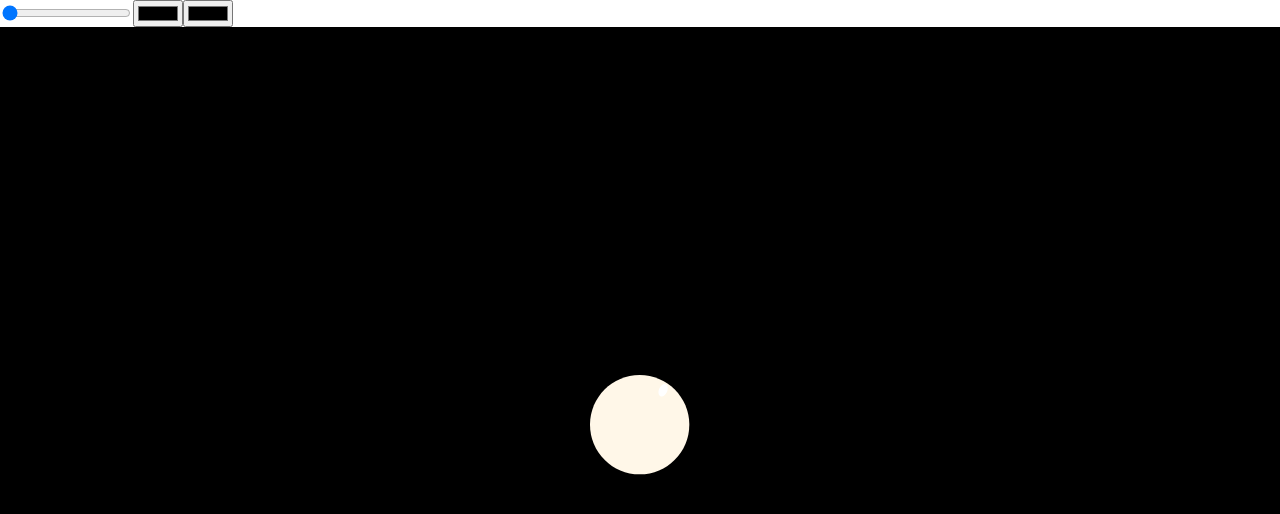
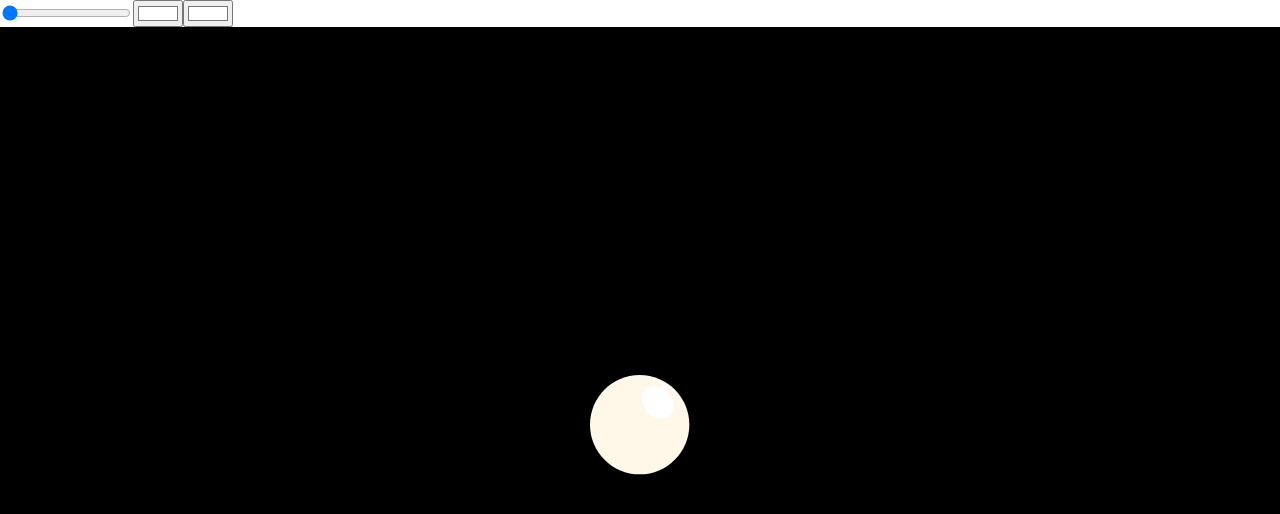
Before and after one commit to admhpr/happy-halloween-2021, a Vue app: page / in a window 1280 px wide. Shown: the top 514 px of the page. Built offline with nearby package versions, Linux system fonts and the light colour scheme.

Commit message:
feat: added color picker

```diff
--- a/src/App.vue
+++ b/src/App.vue
@@ -30,8 +30,8 @@ export default {
   data() {
     return {
       eyeAmount: 1,
-      irisColor: "",
-      pupilColor: "",
+      irisColor: "#FFFFFF",
+      pupilColor: "#FFFFFF",
     };
   },
   methods: {
--- a/src/Eye.vue
+++ b/src/Eye.vue
@@ -47,17 +47,14 @@ export default defineComponent({
     },
     irisColor: {
       type: String,
-      default: "#2A0D3B",
     },
     pupilColor: {
       type: String,
-      default: "#7860AA",
     },
   },
   setup(props) {
     const { x: mouseX, y: mouseY } = useMouse();
     const { width, height } = useWindowSize();
-
     const eye = ref(null);
     const rotationDegrees = ref(0);
     const eyeLocation = ref(undefined);
@@ -65,7 +62,7 @@ export default defineComponent({
     let colors = reactive({ iris: props.irisColor, pupil: props.pupilColor });
 
     function changeEyeColor() {
-      Object.assign(colors, { iris: "lightgreen", pupil: "darkgreen" });
+      Object.assign(colors, { iris: props.irisColor, pupil: props.pupilColor });
     }
 
     function onEyeClick() {
```
